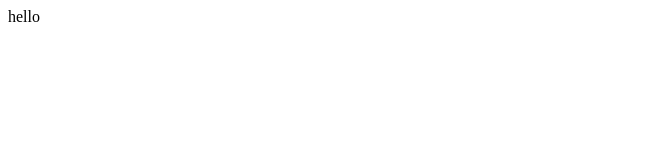
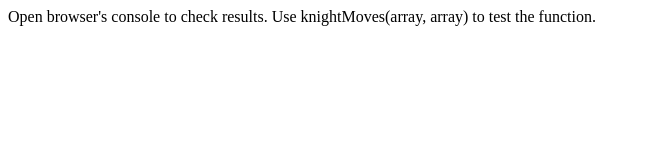
Before and after one commit to sum4n/TheOdinProject-KnightsTravails, a plain HTML site: page index.html in a window 1280 px wide. Shown: the whole page, without its empty margins (0-650 px from the left). Drawn offline with Linux system fonts and the light colour scheme.

Commit message:
Add how to use instruction on index.html and make the project live throught github pages.

```diff
--- a/index.html
+++ b/index.html
@@ -8,6 +8,7 @@
     <script src="knightsTravails.js" defer></script>
   </head>
   <body>
-    hello
+    Open browser's console to check results. Use knightMoves(array, array) to
+    test the function.
   </body>
 </html>
```
